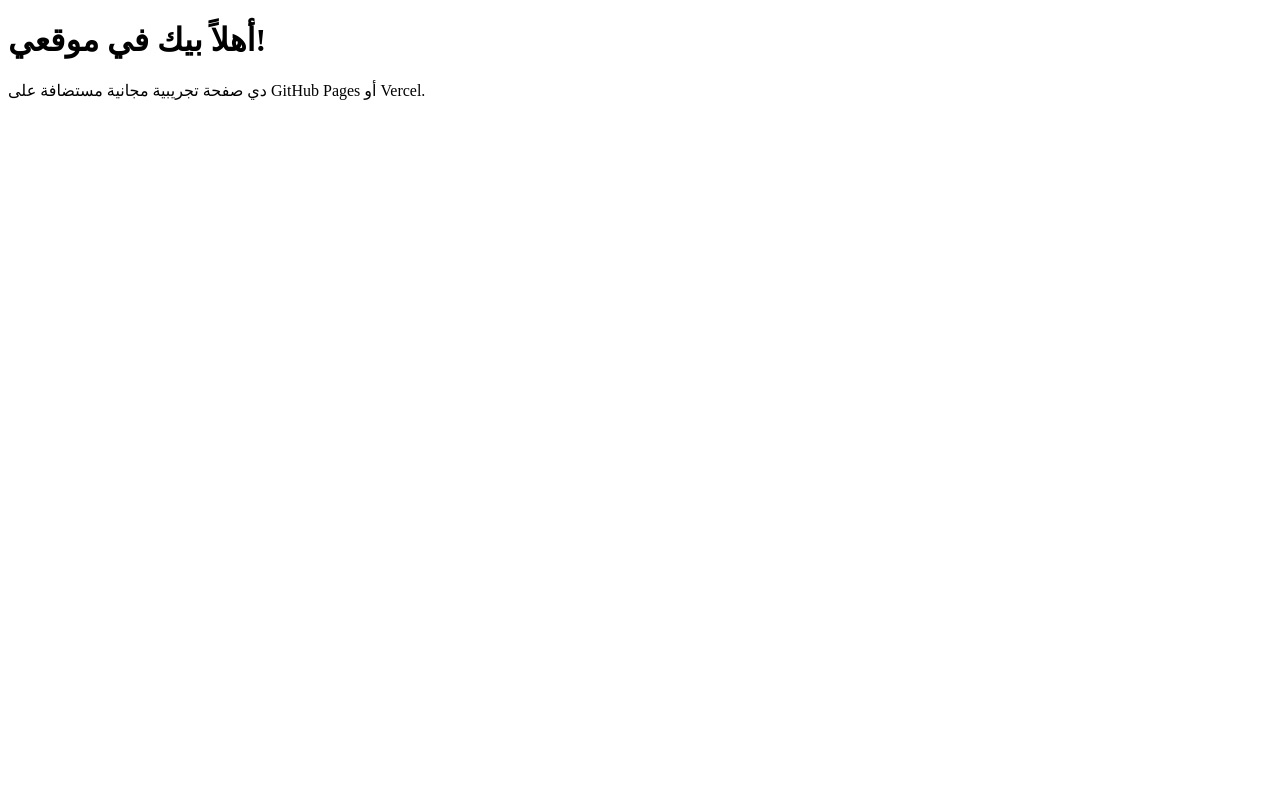
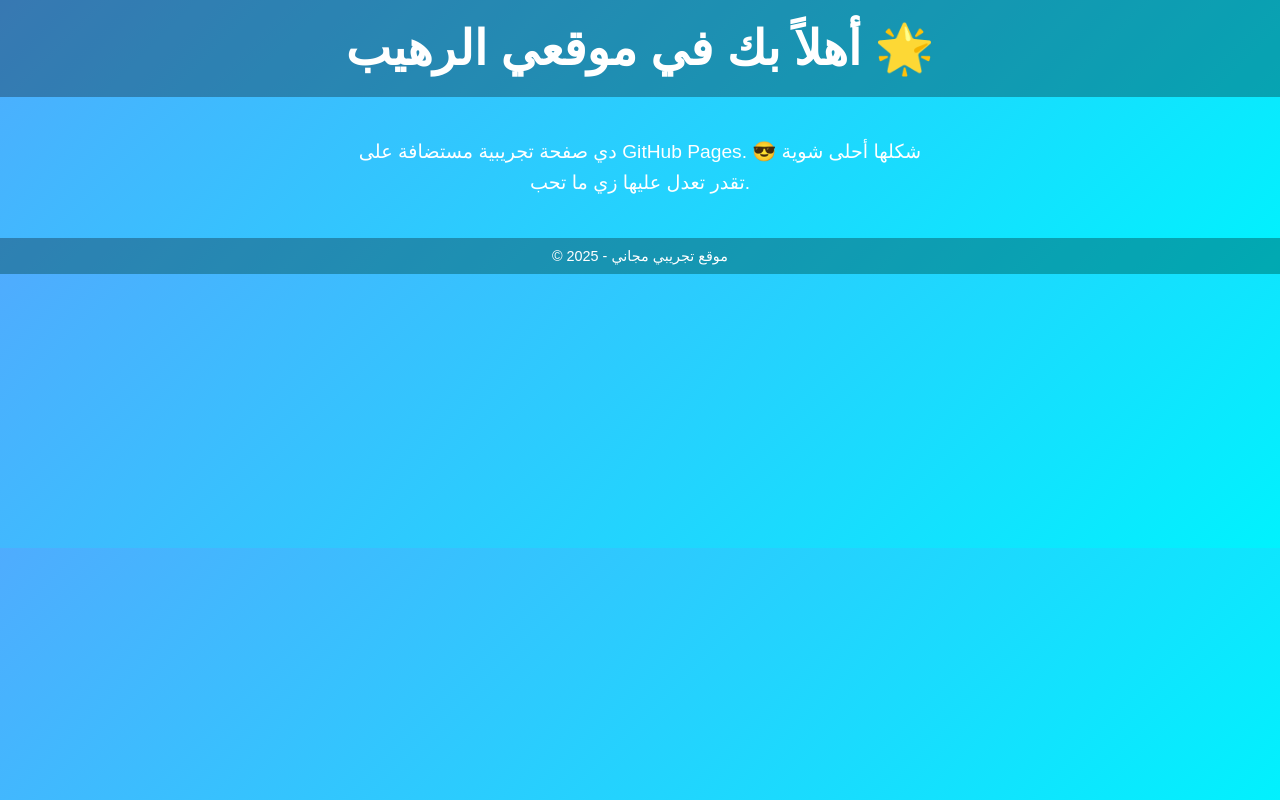
Before and after one commit to bogen1v4/my-website, a plain HTML site: page index.html in a window 1280 px wide. Drawn offline with Linux system fonts and the light colour scheme.

Commit message:
Add files via upload

```diff
--- a/index.html
+++ b/index.html
@@ -1,11 +1,54 @@
 <!DOCTYPE html>
-<html>
-  <head>
-    <meta charset="UTF-8" />
-    <title>موقعي البسيط</title>
-  </head>
-  <body>
-    <h1>أهلاً بيك في موقعي!</h1>
-    <p>دي صفحة تجريبية مجانية مستضافة على GitHub Pages أو Vercel.</p>
-  </body>
+<html lang="ar">
+<head>
+  <meta charset="UTF-8" />
+  <title>موقعي الجميل</title>
+  <style>
+    body {
+      margin: 0;
+      padding: 0;
+      font-family: Arial, sans-serif;
+      background: linear-gradient(135deg, #4facfe, #00f2fe);
+      color: #fff;
+      text-align: center;
+    }
+    header {
+      background-color: rgba(0, 0, 0, 0.3);
+      padding: 20px;
+    }
+    header h1 {
+      margin: 0;
+      font-size: 3em;
+    }
+    section {
+      padding: 40px 20px;
+    }
+    section p {
+      font-size: 1.2em;
+      max-width: 600px;
+      margin: auto;
+      line-height: 1.6;
+    }
+    footer {
+      background-color: rgba(0, 0, 0, 0.3);
+      padding: 10px;
+      font-size: 0.9em;
+    }
+  </style>
+</head>
+<body>
+  <header>
+    <h1>أهلاً بك في موقعي الرهيب 🌟</h1>
+  </header>
+  <section>
+    <p>
+      دي صفحة تجريبية مستضافة على GitHub Pages.
+      شكلها أحلى شوية 😎
+      تقدر تعدل عليها زي ما تحب.
+    </p>
+  </section>
+  <footer>
+    &copy; 2025 - موقع تجريبي مجاني
+  </footer>
+</body>
 </html>
```
